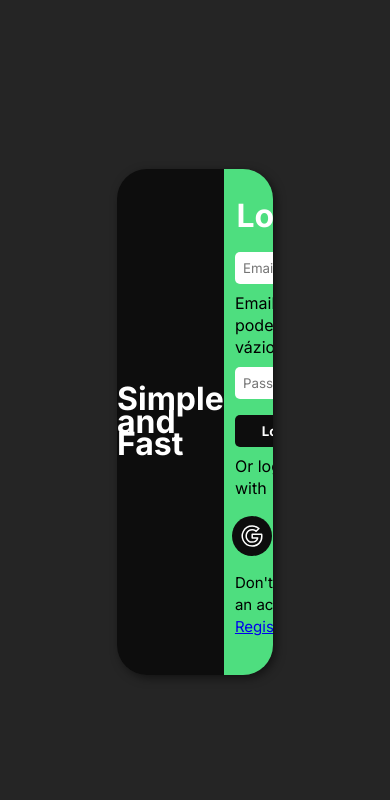
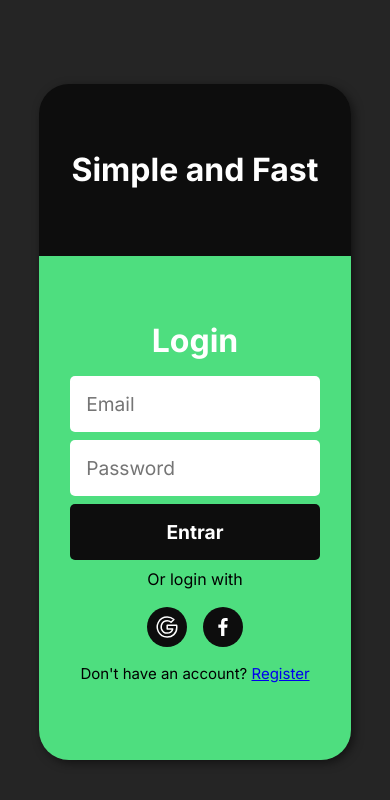
Before and after one commit to Cauanz/GrocerySync, a React (Vite) app: page /login in a window 390 px wide. Shown: the top 800 px of the page. Built offline with nearby package versions, Linux system fonts and the light colour scheme.

Commit message:
Mobile responsive design done, LoginPage validation with Yup and Formik done!

```diff
--- a/package.json
+++ b/package.json
@@ -12,11 +12,13 @@
   "dependencies": {
     "@supabase/supabase-js": "^2.36.0",
     "firebase": "^10.4.0",
+    "formik": "^2.4.5",
     "nodejs": "^0.0.0",
     "npm-check-updates": "^16.14.4",
     "react": "^18.2.0",
     "react-dom": "^18.2.0",
-    "react-router-dom": "^6.16.0"
+    "react-router-dom": "^6.16.0",
+    "yup": "^1.3.2"
   },
   "devDependencies": {
     "@types/react": "^18.2.15",
--- a/src/App.css
+++ b/src/App.css
@@ -187,3 +187,16 @@ main img {
 .Item > span {
   color: #fff;
 }
+
+
+@media (max-width: 768px) {
+  .content {
+    width: 100%;
+  }
+
+  .resumoCompras {
+    height: 40px;
+    width: 90%;
+    margin: 0 auto;
+  }
+}
--- a/src/pages/LoginPage/LoginPage.css
+++ b/src/pages/LoginPage/LoginPage.css
@@ -73,9 +73,32 @@ form h1 {
 .right input {
    width: 100%;
    padding: 0.5rem;
-   margin: 0.5rem 0;
+   margin: 0.5rem 0 0 0;
    border: none;
    border-radius: 5px;
+}
+
+#NeedEmailText {
+   display: none;
+   width: 100%;
+   color: red;
+   font-size: 0.8rem;
+   text-align: left;
+}
+
+.errorMessage {
+   width: 100%;
+   color: red;
+   font-size: 0.8rem;
+   text-align: left;
+}
+
+#NeedPasswordText {
+   display: none;
+   width: 100%;
+   color: red;
+   font-size: 0.8rem;
+   text-align: left;
 }
 
 .right button {
@@ -121,3 +144,22 @@ form h1 {
 .RedirectRegister {
    font-size: 15px;
 }
+
+@media (max-width: 768px) {
+   .container {
+      width: 80%;
+      height: 80%;
+      grid-template-columns: 1fr;
+   }
+
+   .right input {
+      width: 100%;
+      padding: 1rem;
+      font-size: 1.2rem;
+   }
+
+   .right button {
+      padding: 1rem;
+      font-size: 1.2rem;
+   }
+}
--- a/src/pages/LoginPage/LoginPage.jsx
+++ b/src/pages/LoginPage/LoginPage.jsx
@@ -1,49 +1,51 @@
 import './LoginPage.css'
 import { useState } from 'react';
 import { useNavigate, Link } from 'react-router-dom';
+import { useFormik } from 'formik';
+import * as Yup from 'yup';
+
 import { supabase } from '../../supabase/client';
 
 export function LoginPage() {
 
    const navigate = useNavigate()
 
-   const [email, setEmail] = useState('')
-   const [password, setPassword] = useState('')
+   const [isLoading, setIsLoading] = useState(false);
 
-   const needPassword = () => {
-      const EmailField = document.getElementsByClassName('EmailField')[0];
+   const formik = useFormik({
+   initialValues: {
+      email: '',
+      password: '',
+   },
+   validationSchema: Yup.object({
+      email: Yup
+      .string()
+      .email('Email inválido')
+      .required('Campo obrigatório'),
 
-      EmailField.style.border = '2px solid red';
-   }
+      password: Yup
+      .string()
+      .required('Campo obrigatório'),
+   }),
 
-
-
-   const handleSubmit = async (e) => {
-      e.preventDefault()
-
-      if(email === '' || password === '') {
-         alert('Preencha todos os campos')
-         needPassword()
+   onSubmit: async (values) => {
+      try {
+      setIsLoading(true);
+         const { data, error } = await supabase.auth.signInWithPassword({
+         email: values.email,
+         password: values.password,
+      });
+      setIsLoading(false);
+      if (error) {
+         alert(error.message);
       } else {
-         try {
-            const { data, error } = await supabase.auth.signInWithPassword({
-               email: email,
-               password: password,
-            });
-
-            if (error) {
-               console.error(error.message)
-               return
-            }
-            console.log(data.user.id)
-
-            navigate('/')
-            } catch (error) {
-            console.error(error.message)
-            }
+         navigate('/');
       }
-   }
-
+      } catch (error) {
+      console.error(error.message);
+      }
+   },
+   });
 
    return (
       <div className="login">
@@ -52,12 +54,31 @@ export function LoginPage() {
                <h2>Simple and Fast</h2>
             </div>
             <div className="right">
-            <form>
+            <form onSubmit={formik.handleSubmit}>
                <h1>Login</h1>
-               <input className='EmailField' type="text" placeholder="Email" value={email} onChange={(e) => setEmail(e.target.value)} required />
-               <p id='NeedEmailText'>Email não pode ficar vázio</p>
-               <input className='Password' type="password" placeholder="Password" value={password} onChange={(e) => setPassword(e.target.value)}required />
-               <button type="submit" onClick={handleSubmit}>Login</button>
+               <input
+               className={formik.touched.email && formik.errors.email ? 'error' : ''}
+               type="text"
+               placeholder="Email"
+               {...formik.getFieldProps('email')}
+               />
+               {formik.touched.email && formik.errors.email ? (
+               <div className="errorMessage">{formik.errors.email}</div>
+               ) : null}
+
+               <input
+               className={formik.touched.password && formik.errors.password ? 'error' : ''}
+               type="password"
+               placeholder="Password"
+               {...formik.getFieldProps('password')}
+               />
+               {formik.touched.password && formik.errors.password ? (
+               <div className="errorMessage">{formik.errors.password}</div>
+               ) : null}
+
+               <button type="submit" disabled={isLoading}>
+               {isLoading ? 'Carregando...' : 'Entrar'}
+               </button>
 
                <div className="otherLoginWays">
                   <p>Or login with</p>
--- a/src/pages/RegisterPage/RegisterPage.css
+++ b/src/pages/RegisterPage/RegisterPage.css
@@ -14,7 +14,7 @@
    background-color: #252525;
 }
 
-.container {
+.register .container {
    display: grid;
    grid-template-columns: 1fr 1fr;
    height: 60%;
@@ -117,3 +117,22 @@
    align-items: center;
    justify-content: center;
 }
+
+@media (max-width: 768px) {
+   .register .container {
+      width: 80%;
+      height: 80%;
+      grid-template-columns: 1fr;
+   }
+
+   .register .right input {
+      width: 100%;
+      padding: 1rem;
+      font-size: 1.2rem;
+   }
+
+   .register .right button {
+      padding: 1rem;
+      font-size: 1.2rem;
+   }
+}
```
Also changed, not shown: 1 other file (tests, documents, lock files or other folders).
